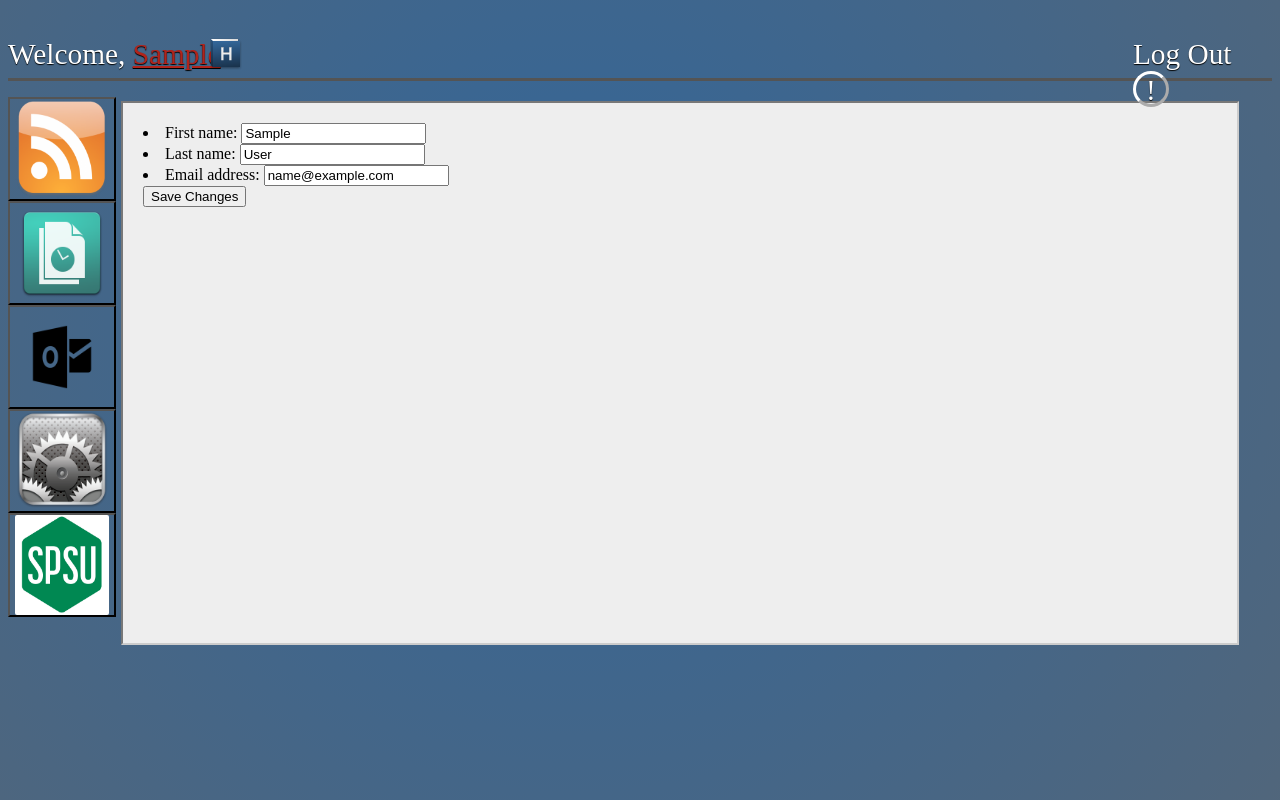
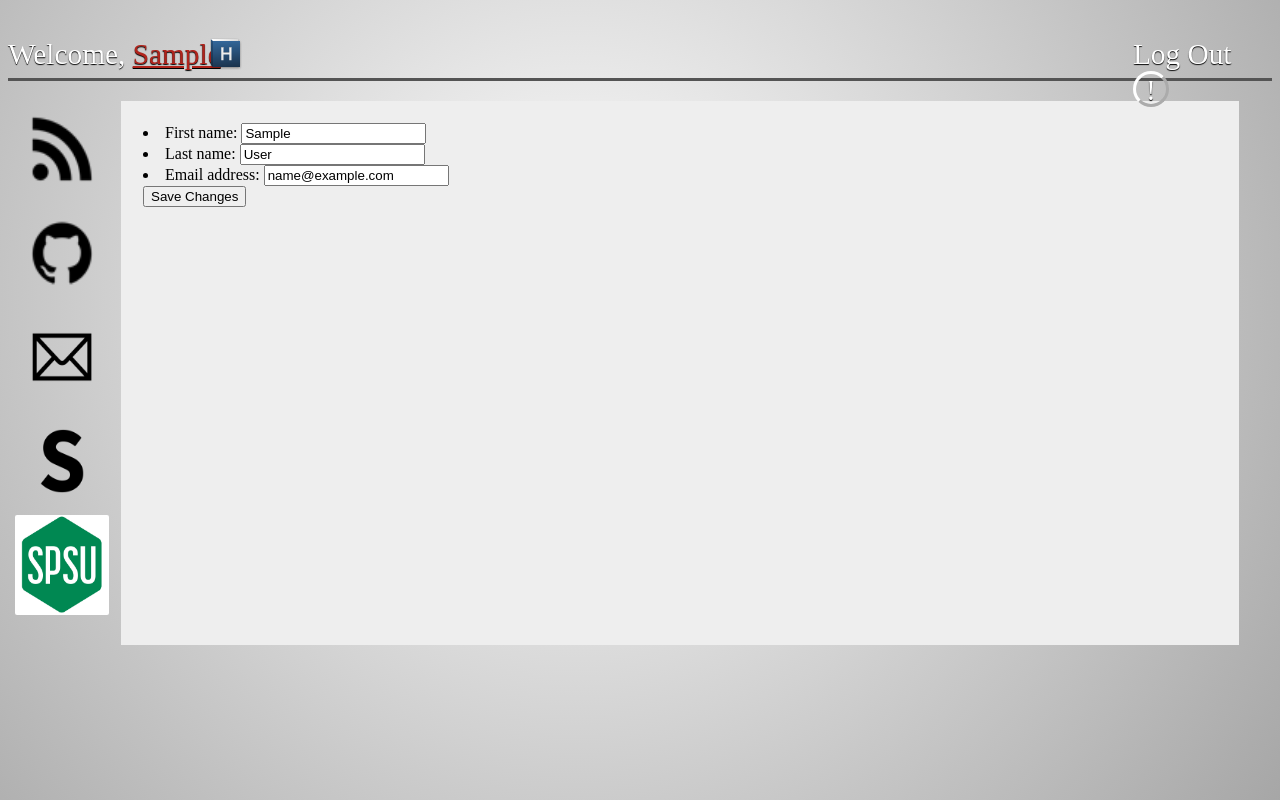
Before and after one commit to aV1rus/Capstone_Project, a Django app: page /home/settings/ in a window 1280 px wide. Run offline with Django 3.2, Linux system fonts and the light colour scheme; the visitor is signed in with stand-in values (Sample User, id 1); parts of the project's set-up code (start-up, migrations or seed data) failed here and were passed over.

Commit message:
*Fiew design changes *

```diff
--- a/messaging/views.py
+++ b/messaging/views.py
@@ -3,7 +3,7 @@ from django.contrib.auth.decorators import login_required
 
 @login_required(login_url="login.views.connect")
 def messaging(request):
-    return render_to_response('home/messaging/messaging.html', {'first_name': request.user.first_name})
+    return render_to_response('home/messaging/messaging.html',locals())
 
 # class MessagingTemp(TemplateView):
 #     template_name = 'hello_class.html'
--- a/static/css/home_style.css
+++ b/static/css/home_style.css
@@ -1,7 +1,7 @@
 html
 {
-        background-image: -webkit-radial-gradient(45% 30%,ellipse, #336699 0%,rgba(0,0,0,.6) 150%);
-        background-image: -moz-radial-gradient(40% 30%,ellipse, #336699 0%,rgba(0,0,0,.6) 150%);
+        background-image: -webkit-radial-gradient(45% 30%,ellipse, #FFF 0%,rgba(0,0,0,.6) 150%);
+        background-image: -moz-radial-gradient(40% 30%,ellipse, #FFF 0%,rgba(0,0,0,.6) 150%);
         background-repeat:repeat-y;
         background-size: 100% 1000px;
 }
@@ -85,7 +85,7 @@ html
     vertical-align: top;
     display:inline-block;
     margin-left:5px;
-    border:inset 2px #CCC;
+    border:inset 2px rgba(0,0,0,0);
     width:85%;
     height:500px;
     padding:20px;
--- a/static/css/sidebar.css
+++ b/static/css/sidebar.css
@@ -2,31 +2,10 @@
 #sidebar
 {
     display:inline-block;
-   /* animation-delay: 2s;
-    -webkit-animation-delay: 2s; /* Safari
-
-    -webkit-transition: width 1s ease-in-out;
-    -moz-transition: width 1s ease-in-out;
-    -o-transition: width 1s ease-in-out;
-    transition: width 1s ease-in-out;
-
-    width: 20px;
-    background-color: rgba(200, 200, 200, .2);
-    border-radius: 5px;
-    position: fixed;
-    top: 90px;*/
 }
 #sidebar:hover
 {
-    /*animation-delay: 2s;
-    -webkit-animation-delay: 2s; /* Safari
 
-    -webkit-transition: width 1s ease-in-out;
-    -moz-transition: width 1s ease-in-out;
-    -o-transition: width 1s ease-in-out;
-    transition: width 1s ease-in-out;
-
-    width:150px;*/
 }
 #sidebar ul{
     width: 100%;
@@ -41,7 +20,7 @@
     display: block;
     width: 100%;
     height: 100px;
-    border:outset 2px black;
+    border:outset 2px rgba(0,0,0,0);
     transition-delay:.2s;
     transition-duration:.5s;
 }
@@ -49,7 +28,8 @@
 #sidebar .sidebar_item:hover
 {
     border:inset 2px #CCC;
-    background-color: rgba(27, 110, 255, 0.60);
+    /*background-color: rgba(27, 110, 255, 0.60);*/
+    background-color: #EEE;
 }
 
 #sidebar .sidebar_item_img
--- a/templates/base/base_home.html
+++ b/templates/base/base_home.html
@@ -6,7 +6,9 @@
     <link rel = 'stylesheet' href="{% static "css/home_style.css" %}" />
     <link rel = 'stylesheet' href="{% static "css/sidebar.css" %}" />
 {% endblock %}
-
+{% block title %}
+    Welcome, {{ request.user.username|capfirst }}!
+{% endblock %}
 
 
 
--- a/templates/base/sidebar.html
+++ b/templates/base/sidebar.html
@@ -2,19 +2,19 @@
 <nav id="sidebar">
 	    <ul>
             <li><a class='sidebar_item'href="#">
-                <img class='sidebar_item_img' src="{% static "images/sidebar/rss_icon.png" %}" />
+                <img class='sidebar_item_img' src="{% static "images/sidebar/rss_icon2.png" %}" />
             </a></li>
 
             <li><a class='sidebar_item'href="#">
-                <img class='sidebar_item_img' src="{% static "images/sidebar/version.png" %}" />
+                <img class='sidebar_item_img' src="{% static "images/sidebar/version2.png" %}" />
             </a></li>
 
             <li><a class='sidebar_item'href="/home/messaging">
-                <img class='sidebar_item_img' src="{% static "images/sidebar/messages2.png" %}" />
+                <img class='sidebar_item_img' src="{% static "images/sidebar/messages3.png" %}" />
             </a></li>
 
             <li><a class='sidebar_item'href="/home/settings">
-                <img class='sidebar_item_img' src="{% static "images/sidebar/settings_icon.png" %}" />
+                <img class='sidebar_item_img' src="{% static "images/sidebar/settings.png" %}" />
             </a></li>
 
             <li><a class='sidebar_item'href="#">
--- a/templates/login/register.html
+++ b/templates/login/register.html
@@ -5,7 +5,7 @@
 {% block content %}
 
     <article class = "welcome">
-     Welcome to <a href = "http://www.spsu.edu" style = "color:olive;" >SPSU's</a> Social Network..Register Here and Get Started!<br/>
+     Welcome to <a href = "http://www.spsu.edu" style = "color:darkgreen;" >SPSU's</a> Social Network..Register Here and Get Started!<br/>
 
     Click <a href="{% url "login.views.connect" %}"> Here</a> to Login
 
```
Also changed, not shown: static/css/mainStyle.css (+8 -8 lines), static/images/sidebar/messages2.png, static/images/sidebar/messages3.png (added), static/images/sidebar/rss_icon2.png (added), static/images/sidebar/settings.png (added), static/images/sidebar/version2.png (added), templates/home/messaging/messaging.html (line endings or trailing spaces).
